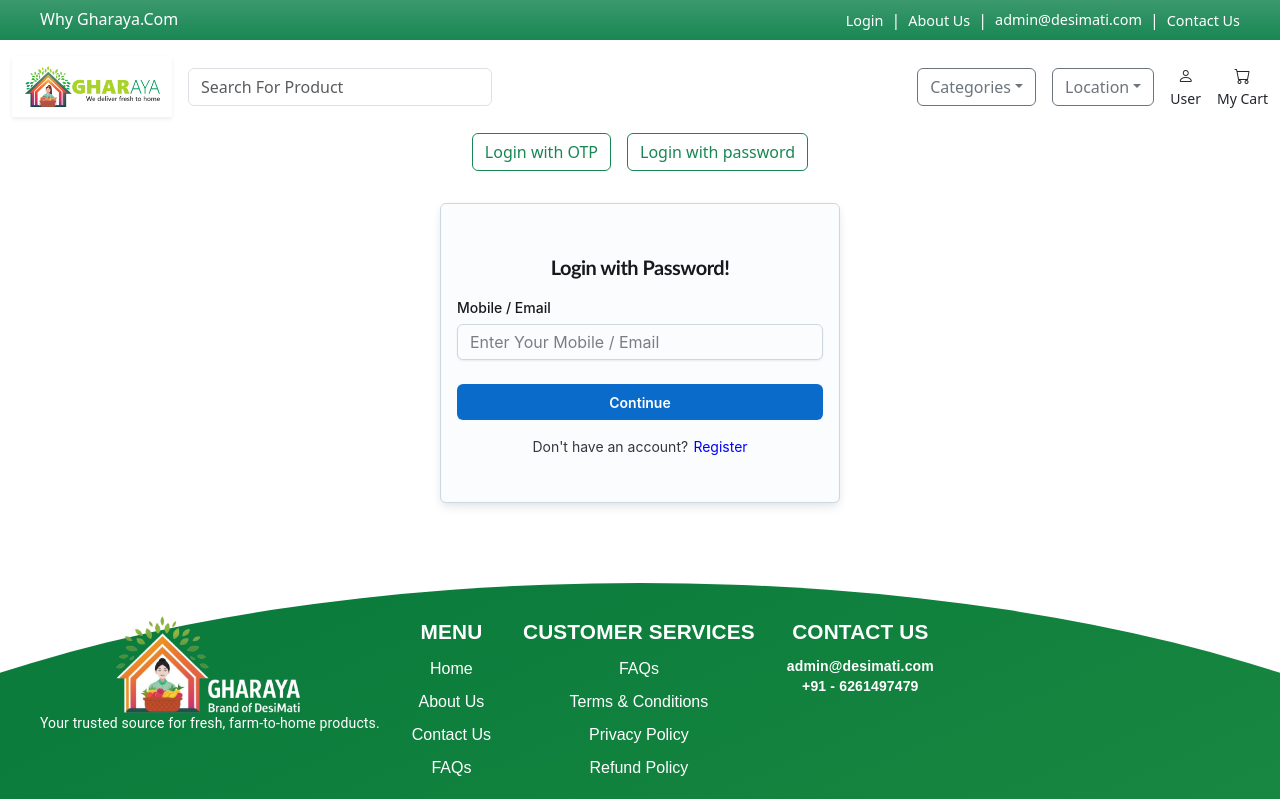
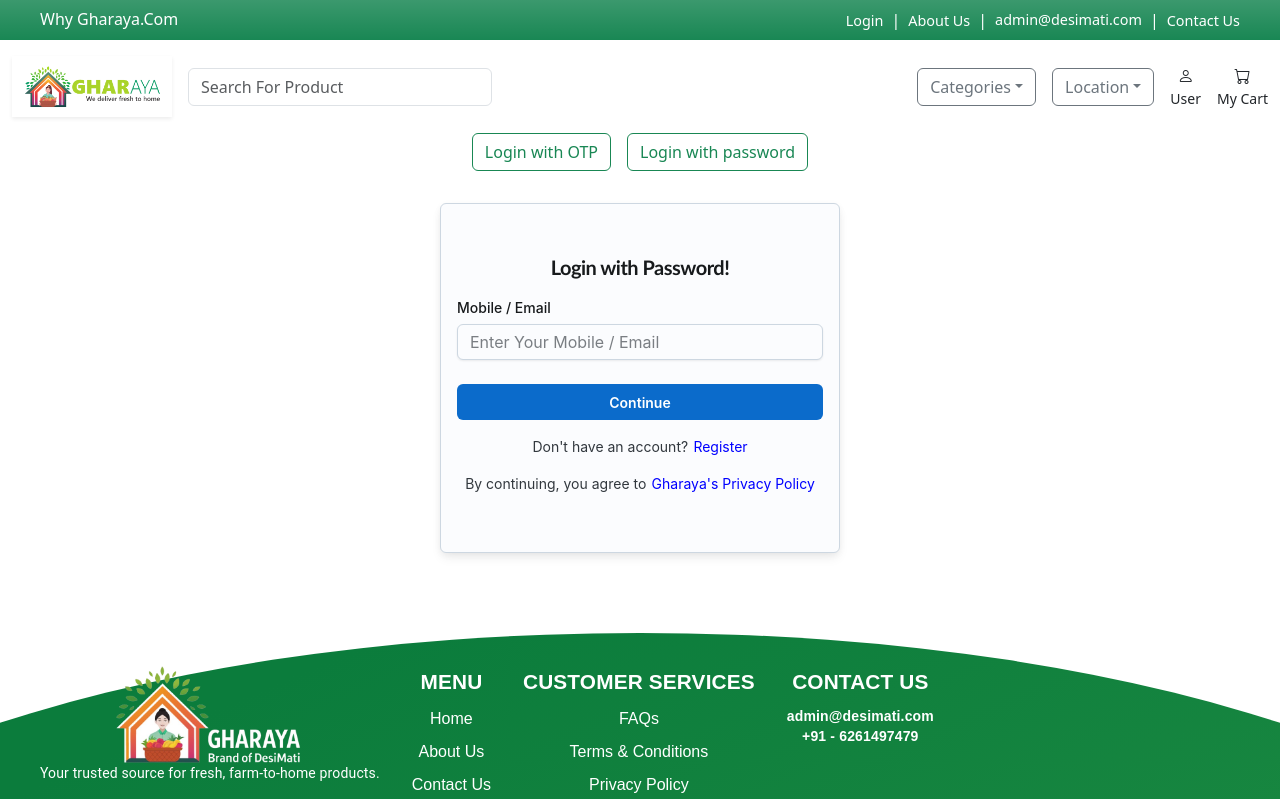
Before and after one commit to Aana-5/Gharaya, a React (Vite) app: page /loginpage in a window 1280 px wide. Shown: the top 799 px of the page. Built offline with nearby package versions, Linux system fonts and the light colour scheme; some icons are missing.

Commit message:
added registration link in otppage

```diff
--- a/src/components/LoginPage.jsx
+++ b/src/components/LoginPage.jsx
@@ -24,7 +24,7 @@
       <Sheet
         sx={{
           width: 400,
-          height: 300,
+          height: 350,
           mx: 'auto', // margin left & right
           my: 4, // margin top & bottom
           py: 6, // padding top & bottom
@@ -59,6 +59,12 @@
         >
           Don&apos;t have an account?
         </Typography>
+        <Typography
+          endDecorator={<Link component={RouterLink} to="/privacypolicy" underline="hover" color="blue">Gharaya's Privacy Policy</Link>}
+          sx={{ fontSize: 'sm', alignSelf: 'center' }}
+        >
+          By continuing, you agree to
+        </Typography>
       </Sheet>
     </main>
   );
```
